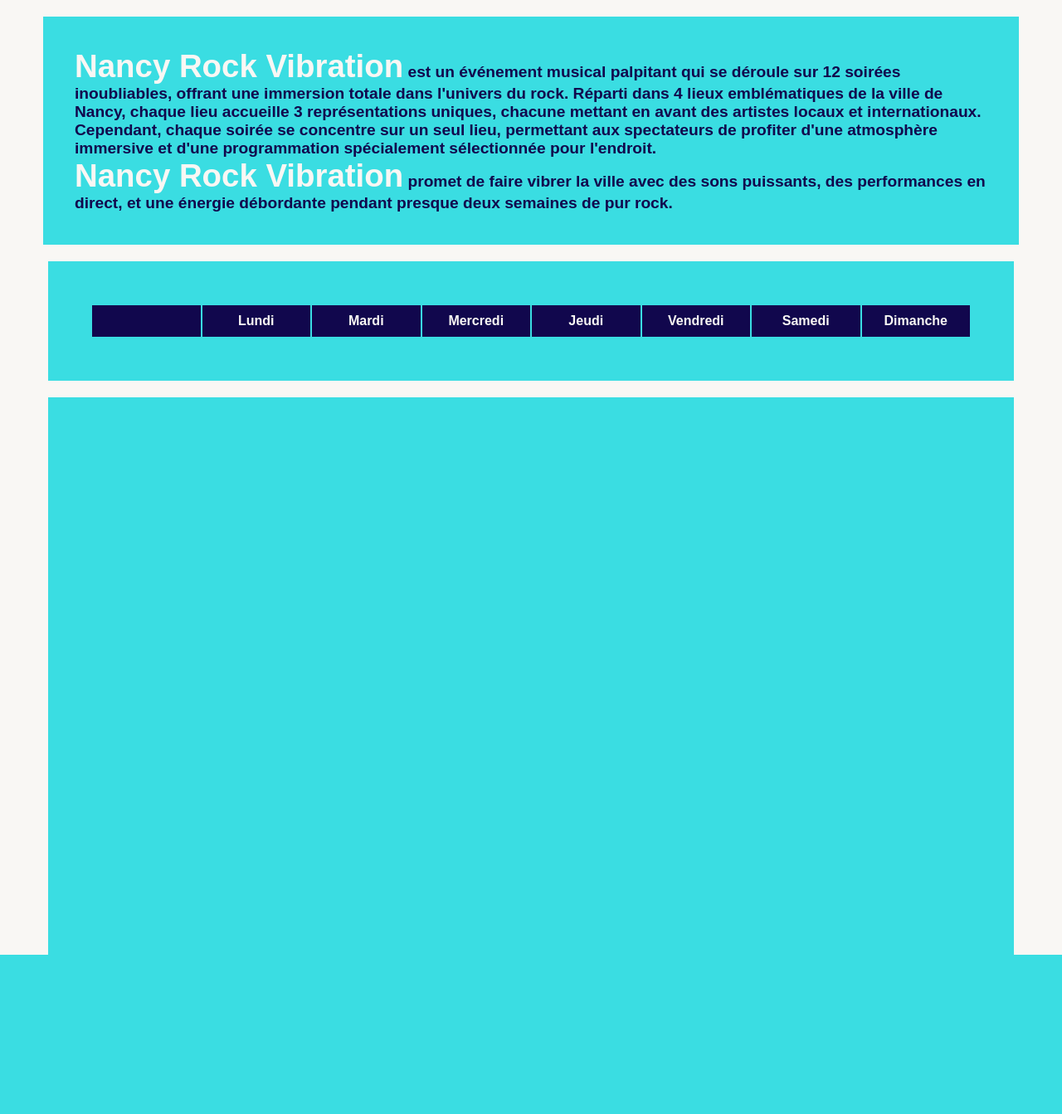
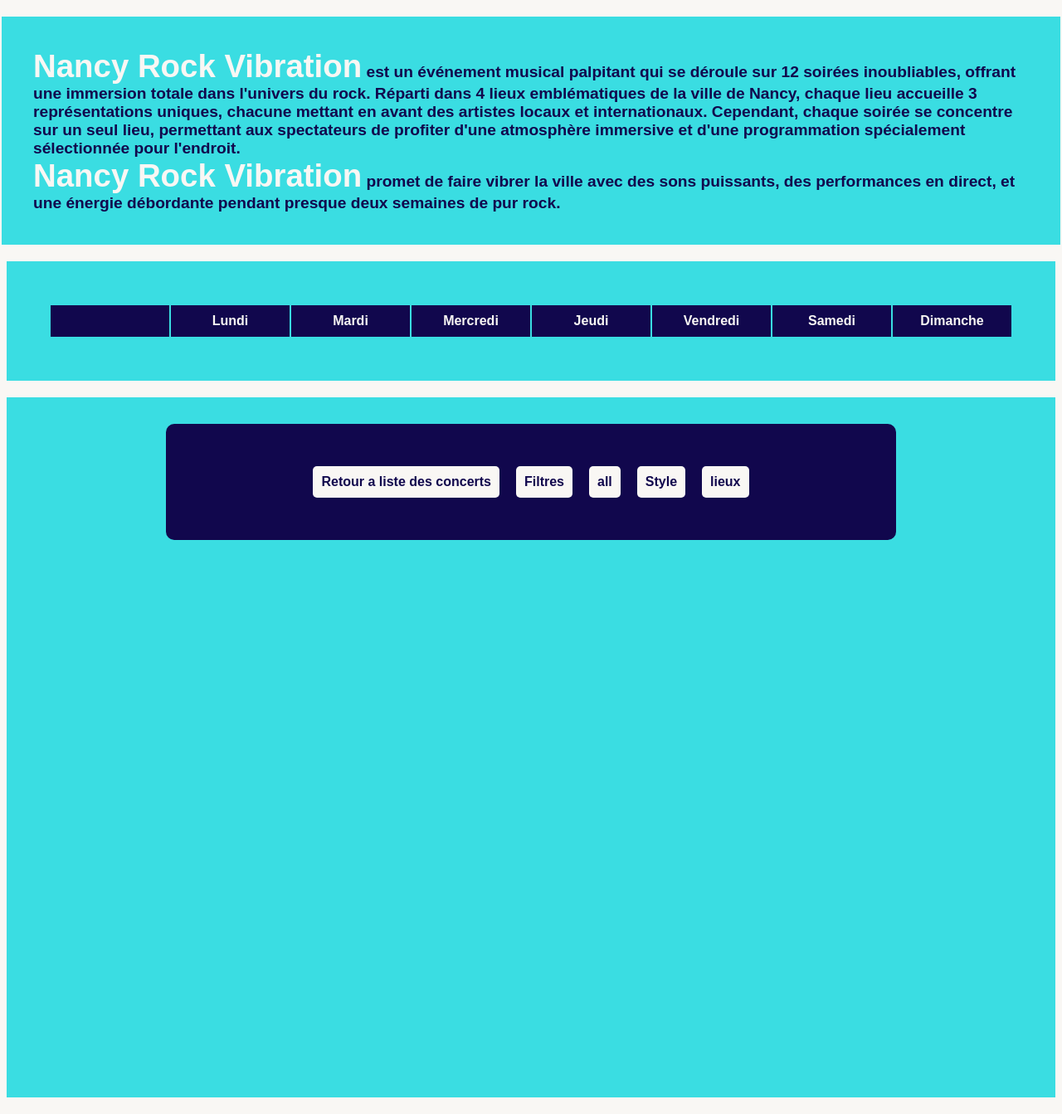
Before and after one commit to gaetanpinot/nrv, a PHP site: page /web/index.html in a window 1280 px wide. Shown: the part 100-1443 px from the top of the page at 83% size. Before the commit the page ends 1251 px from the top, so only its background shows below. Run offline with PHP 8.4, Linux system fonts and the light colour scheme.

Commit message:
commit front du mercredi

```diff
--- a/web/css/index.css
+++ b/web/css/index.css
@@ -2,25 +2,28 @@
   width: 100%;
   border-radius: 100%; }
 
-main #template-soiree article, main #liste-concert article, body {
+main #template-soiree article, main #liste-concert article, main #filtres ul li > *, main #filtres ul li, body {
   background-color: #F9F7F4;
   color: #FFF;
   font-family: sans-serif;
   font-weight: 400; }
 
-main #template-soiree #filtre, main #liste-concert #filtre, header {
+main #template-soiree #filtre, main #filtres, header {
   background-color: #11074D; }
 
-main > *, #top nav ul li {
+main #filtres ul li:hover, main > *, #top nav ul li {
   background-color: #3ADDE2;
   font-family: sans-serif;
   font-weight: bold;
   color: #000; }
 
-main #description {
+main #filtres {
+  color: #3ADDE2; }
+
+main #filtres ul li > *, main #filtres ul li, main #description {
   color: #11074D; }
 
-main #description .creme {
+main #filtres ul li:hover, main #description .creme {
   color: #F9F7F4; }
 
 body {
@@ -97,7 +100,7 @@ main {
   width: 100%; }
 
 main > * {
-  max-width: 1100px;
+  max-width: 1200px;
   padding: 2em;
   margin: 20px auto; }
 
@@ -137,6 +140,29 @@ main #edt .slot {
   padding: 10px;
   font-size: 0.8em; }
 
+main #filtres {
+  height: 100px;
+  width: 70%;
+  margin: auto;
+  padding: 20px;
+  display: flex;
+  flex-direction: column;
+  align-items: center;
+  justify-content: space-around;
+  border-radius: 10px; }
+  main #filtres ul {
+    padding: 0;
+    list-style: none;
+    display: flex;
+    flex-direction: row;
+    gap: 20px; }
+    main #filtres ul li {
+      padding: 10px;
+      border-radius: 5px;
+      cursor: pointer;
+      font-weight: bold;
+      transition: background-color 0.3s ease; }
+
 main #liste-concert {
   width: 100%;
   box-sizing: content-box;
--- a/web/index.html
+++ b/web/index.html
@@ -74,11 +74,23 @@
                 <!-- Les créneaux horaires seront ajoutés ici en JavaScript -->
             </div>
         </div>
+        <div>
+            <div id="filtres">
+                <ul>
+                    <li id="retour-concert">Retour a liste des concerts
+                    </li>
+                    <li>Filtres</li>
+                    <li id="filtre-all">all</li>
+                    <li id="filtre-style">Style</li>
+                    <li id="filtre-lieux">lieux</li>
+                </ul>
+            </div>
+            <div id="liste-concert">
 
 
-        <div id="liste-concert">
+            </div>
+        </div>
 
-        </div>
 
 
 
@@ -86,16 +98,16 @@
     <footer></footer>
 
     <script id="templateSoiree" type="text/x-handlebars-template">
+
         <article>
             <h3>Répresentation de la soirée</h3>
 
             <ul>
-                <li>
+                <li class="info">
                     <ul>
-                        <li id="date">{{this.date}}</li>
-                        <li id="lieux">{{this.lieu.nom}}</li>
-                        <li id="heures">{{this.heure_debut}}</li>
-                        <li id="style">{{this.theme_name}}</li>
+                        <li id="date">Le {{this.date}}, <br>à {{this.lieu.nom}}</li>
+                        <li id="heures">Commence à {{this.heure_debut}}, Durée: {{this.duree}}</li>
+                        <li id="style">Style: {{this.theme.label}}</li>
                     </ul>
                 </li>
                 <li class="tarif">
@@ -143,7 +155,7 @@
         <article>
             <div class="info-concert">
                 <div class="concert-image">
-                    <img src="{{this.url_image}} " alt="image concert ">
+                    <img src="{{this.url_image}}" alt="image concert ">
                 </div>
                 <h4 class="title representation toggle ">{{this.titre}}</h4>
 
@@ -155,10 +167,8 @@
                         {{/each}}
                     </ul>
                 </div>
-
+                <button class="footer-concert-button" data-id="{{this.id}}">Soir ou ce concert est présent</button>
             </div>
-            <button class="footer-concert-button" data-id="{{this.id}}">Soir ou ce concert est présent</button>
-
         </article>
     </script>
 
--- a/web/sass/index.scss
+++ b/web/sass/index.scss
@@ -133,7 +133,7 @@ main {
 }
 
 main>* {
-    max-width: 1100px;
+    max-width: 1200px;
     padding: 2em;
     @extend %thertiry-background;
     margin: 20px auto;
@@ -185,13 +185,45 @@ main #edt .slot {
     font-size: 0.8em;
 }
 
+main #filtres {
+    @extend %second-background;
+    @extend %light-blue;
+    height: 100px;
+    width: 70%;
+    margin: auto;
+    padding: 20px;
+    display: flex;
+    flex-direction: column;
+    align-items: center;
+    justify-content: space-around;
+    border-radius: 10px;
+    ul {
+        padding: 0;
+        list-style: none;
+        display: flex;
+        flex-direction: row;
+        gap: 20px;
+        li {
+            padding: 10px;
+            @extend %primaire-background;
+            border-radius: 5px;
+            cursor: pointer;
+            font-weight: bold;
+            @extend %dark-blue;
+            transition: background-color 0.3s ease;
+            &:hover {
+                @extend %thertiry-background;
+                @extend %creme;
+            }
+            &>* {
+                @extend %dark-blue;
+                @extend %primaire-background;
+            }
+        }
+    }
+}
+
 main #liste-concert {
-    #filtre {
-        @extend %second-background;
-        height: 80px;
-        max-width: 1000px;
-        margin: auto;
-    }
     width: 100%;
     box-sizing: content-box;
     padding-top: 20px;
```
Also changed, not shown: other parts of web/css/index.css (+34 -34 lines), other parts of web/sass/index.scss (+21 -28 lines), web/js/index.js, web/lib/edt.js, web/lib/spectacle.js, 1 other file. Lines whose indentation alone changed are shown as unchanged.
